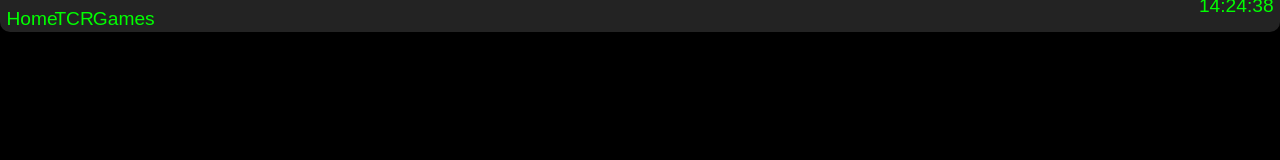
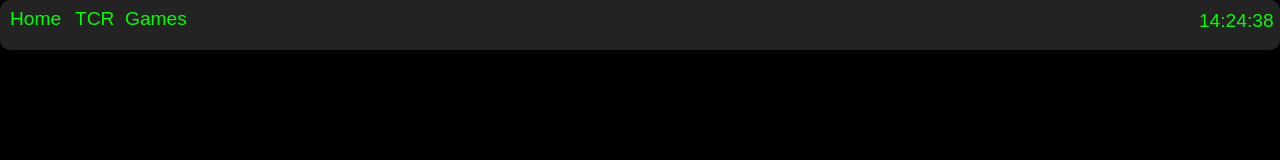
Before and after one commit to Eternal587/TheCloset, a plain HTML site: page Index.html in a window 1280 px wide. Drawn offline with Linux system fonts and the light colour scheme.

Commit message:
Update Index.html

```diff
--- a/Index.html
+++ b/Index.html
@@ -4,13 +4,13 @@
   font: 1rem "Fira Sans", sans-serif;
 }
 .navbar {
-  bottom: 96%;
+  top: 0;
   left: 0;
   border-color: rgb(25, 25, 25, 1);
   border-width: 0px;
   border-radius: 10px;
   width: 100%;
-  height: 7%;
+  height: 50px;
   position: fixed;
   background-color: rgb(35, 35, 35, 1);
   display: flex;
@@ -45,7 +45,7 @@
 
 .time {
   color: rgb(0, 255, 0, 1);
-  margin-top: 1.5%;
+  margin-top: 10px;
   right: 0.5%;
   position: fixed;
   font: 1.2rem "Fira Sans", sans-serif;
@@ -84,17 +84,17 @@
 .nbt {
 position: fixed;
 top: 1%;
-left: 0.5%;
+left: 10px;
 }
 .nbt2 {
 position: fixed;
 top: 1%;
-left: 4.25%;
+left: 75px;
 }
 .nbt3 {
 position: fixed;
 top: 1%;
-left: 7.25%;
+left: 125px;
 }</style></head><body><html>
   <head>
     <title>TheCloset | Home</title>
```
